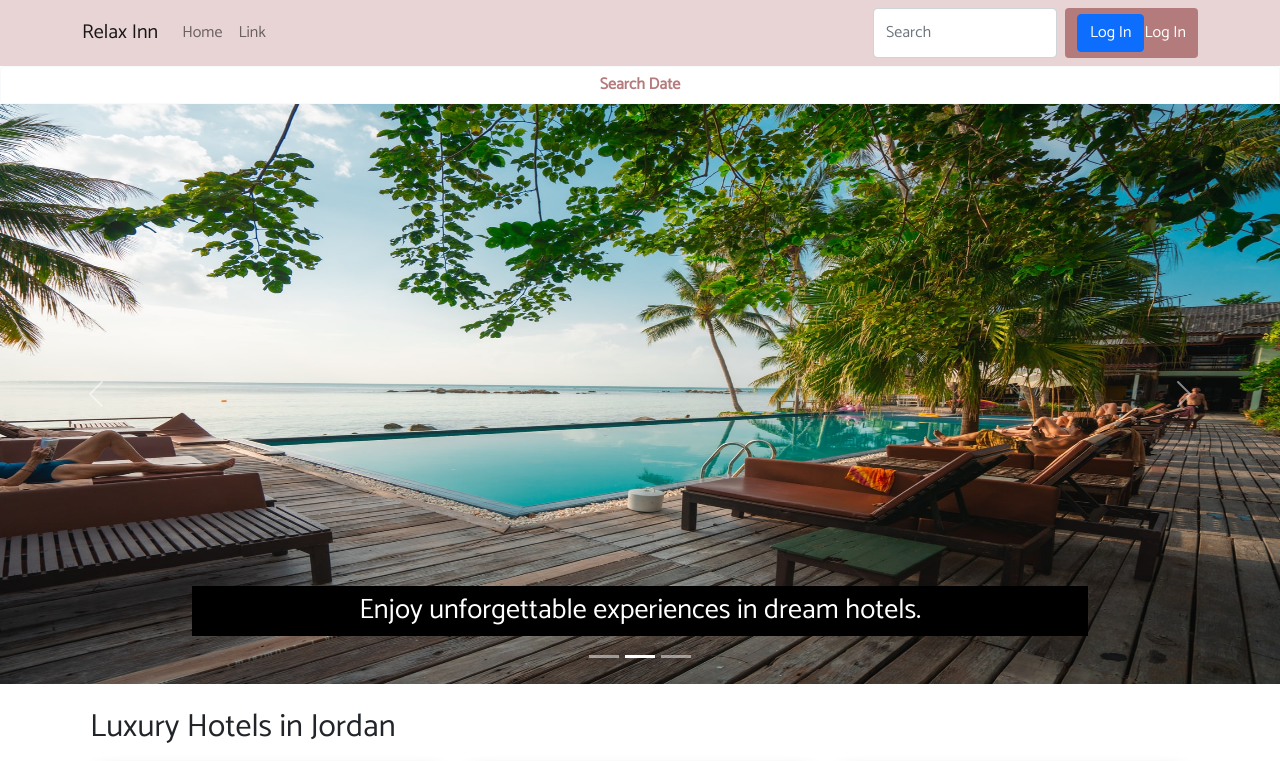
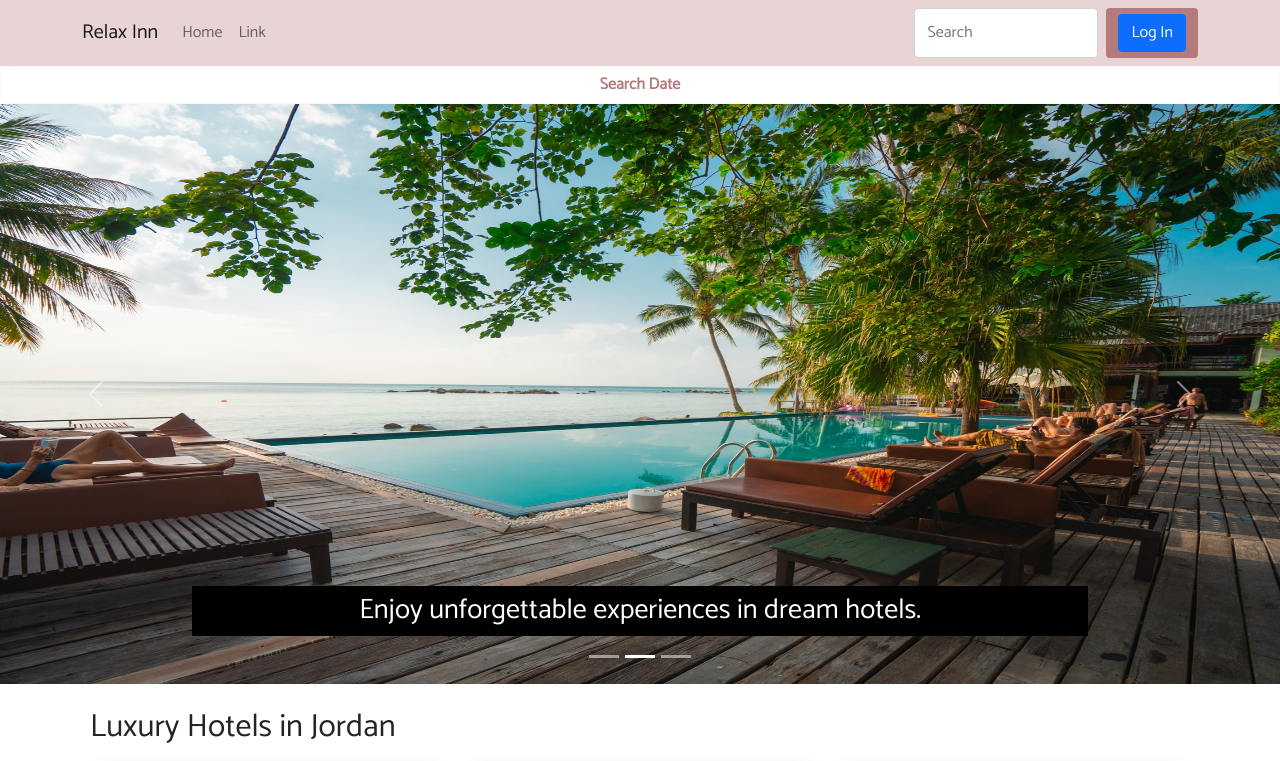
Before and after one commit to software-chasers-m/Relax-Inn, a React (Create React App) app: page / in a window 1280 px wide. Shown: the top 761 px of the page. Built offline with nearby package versions, Linux system fonts and the light colour scheme; no server answers.

Commit message:
remove login button

```diff
--- a/src/components/Header.js
+++ b/src/components/Header.js
@@ -43,7 +43,7 @@ export class Header extends Component {
                       <Logout /> :
                       <Login />
                   }
-                  Log In
+
                 </Button>
               </Nav>
             </Navbar.Collapse>
```
